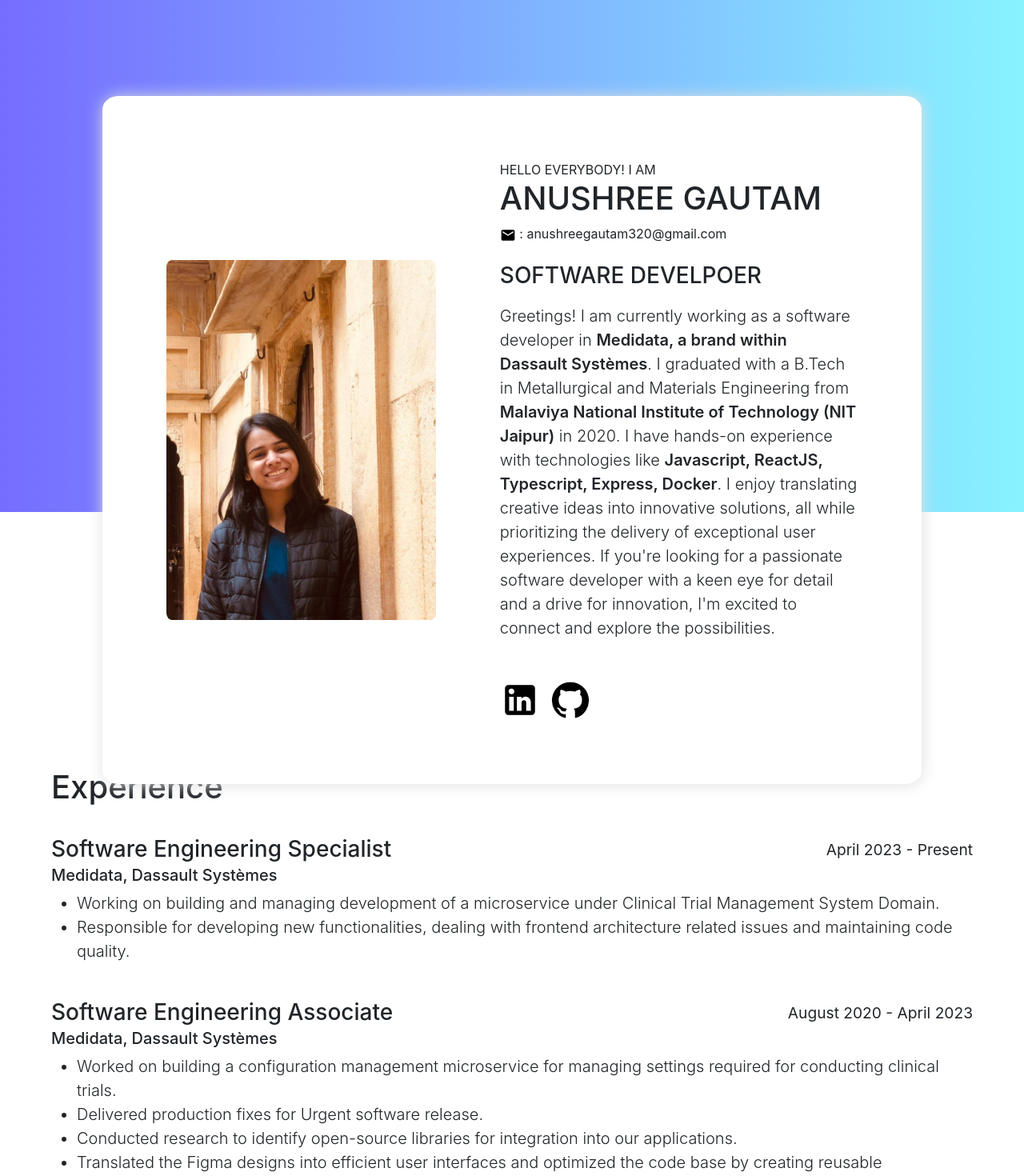
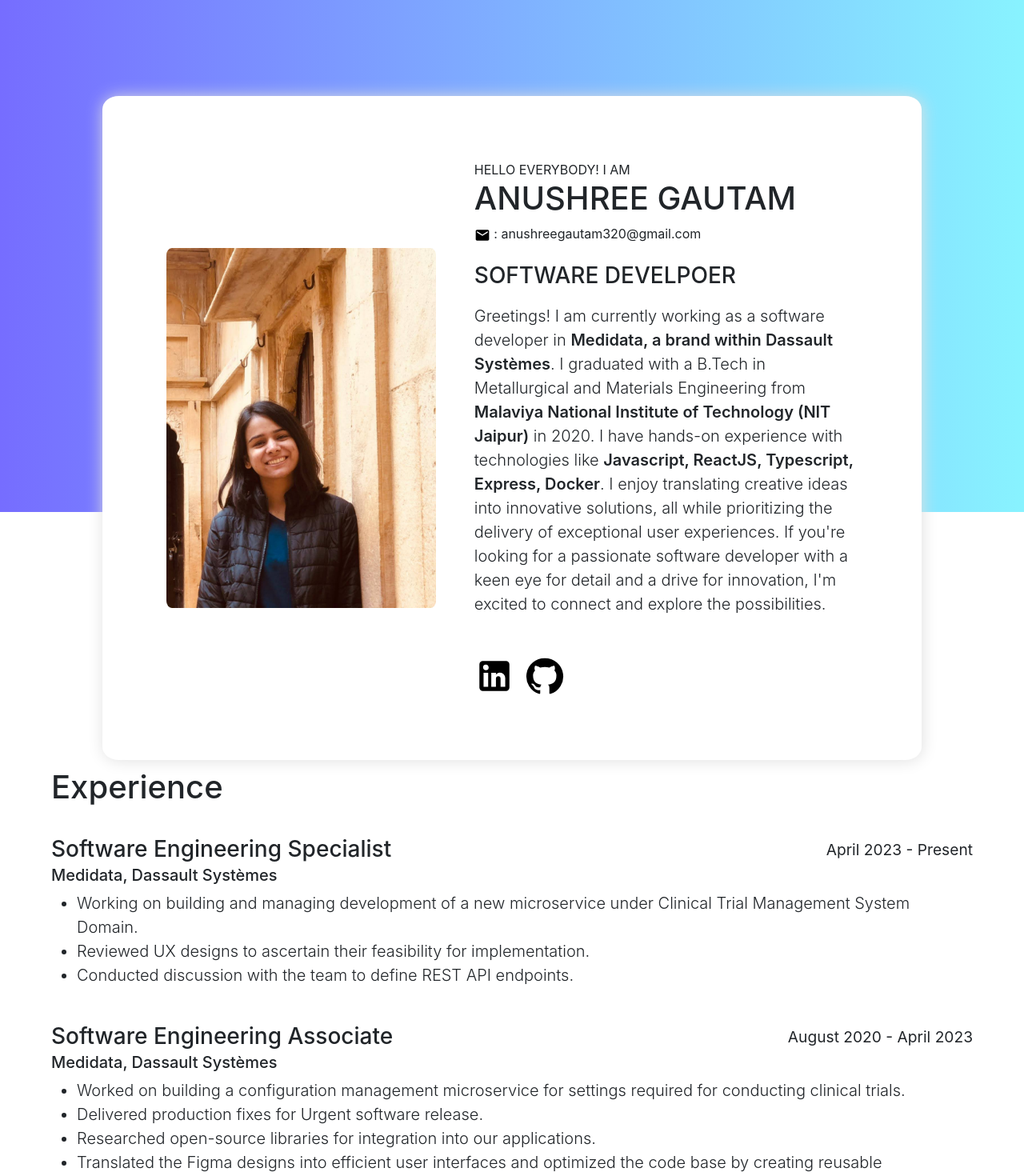
Before and after one commit to anushreegautam/anushreegautam.github.io, a React (Create React App) app: page / in a window 1280 px wide. Shown: the part 80-1550 px from the top of the page at 80% size. Built offline with nearby package versions, Linux system fonts and the light colour scheme.

Commit message:
updating content

```diff
--- a/src/styles/global.css
+++ b/src/styles/global.css
@@ -179,7 +179,8 @@ strong {
     flex-direction: row;
     font-weight: 400;
     font-size: 0.75rem;
-    &:hover {
+
+    a:hover {
       color: #5d5a5a;
     }
   }
@@ -202,7 +203,7 @@ strong {
       flex-direction: column;
       background-color:white;
       align-items: center;
-      gap: 5rem;
+      gap: 2rem;
       padding: 5rem;
       border-radius: 2%;
       max-width: 90vw;
@@ -250,7 +251,8 @@ strong {
     flex-direction: row;
     font-weight: 400;
     font-size: 1rem;
-    &:hover {
+
+    a:hover {
       color: #5d5a5a;
     }
     }
@@ -278,7 +280,7 @@ strong {
     background-color:white;
     align-items: center;
     border-radius: 2%;
-    gap: 5rem;
+    gap: 3rem;
     padding: 5rem;
     max-width: 90vw;
     margin: 20vh 10vw;
@@ -319,7 +321,8 @@ strong {
     flex-direction: row;
     font-weight: 400;
     font-size: 1rem;
-    &:hover {
+
+    a:hover {
       color: #5d5a5a;
     }
   }
@@ -356,7 +359,7 @@ strong {
     background-color:white;
     align-items: center;
     border-radius: 2%;
-    gap: 5rem;
+    gap: 3rem;
     position: absolute;
     top: 15vh;
     padding: 5rem;
@@ -396,7 +399,8 @@ strong {
     flex-direction: row;
     font-weight: 600;
     font-size: 1rem;
-    &:hover {
+
+    a:hover {
       color: #5d5a5a;
     }
   }
@@ -433,7 +437,7 @@ strong {
   background-color:white;
   align-items: center;
   border-radius: 2%;
-  gap: 5rem;
+  gap: 3rem;
   position: absolute;
   top: 15vh;
   padding: 5rem;
@@ -473,7 +477,8 @@ strong {
     flex-direction: row;
     font-weight: 600;
     font-size: 1rem;
-    &:hover {
+
+    a:hover {
       color: #5d5a5a;
     }
   }
--- a/src/tabs/Experience.tsx
+++ b/src/tabs/Experience.tsx
@@ -13,8 +13,9 @@ const Experience = () => {
         </div>
         <h5>Medidata, Dassault Systèmes</h5>
         <ul>
-          <li>Working on building and managing development of a microservice under Clinical Trial Management System Domain.</li>
-          <li>Responsible for developing new functionalities, dealing with frontend architecture related issues and maintaining code quality.</li>
+          <li>Working on building and managing development of a new microservice under Clinical Trial Management System Domain.</li>
+          <li>Reviewed UX designs to ascertain their feasibility for implementation.</li>
+          <li>Conducted discussion with the team to define REST API endpoints.</li>
         </ul>
         <br/>
         <div>
@@ -23,9 +24,9 @@ const Experience = () => {
         </div>
         <h5>Medidata, Dassault Systèmes</h5>
         <ul>
-         <li>Worked on building a configuration management microservice for managing settings required for conducting clinical trials.</li>
+         <li>Worked on building a configuration management microservice for settings required for conducting clinical trials.</li>
          <li>Delivered production fixes for Urgent software release.</li>
-         <li>Conducted research to identify open-source libraries for integration into our applications.</li>
+         <li>Researched open-source libraries for integration into our applications.</li>
          <li>Translated the Figma designs into efficient user interfaces and optimized the code base by creating reusable components using the Storybook tool.</li>
         </ul>
       </div>
```
Also changed, not shown: 13 other files (tests, documents, lock files or other folders).
